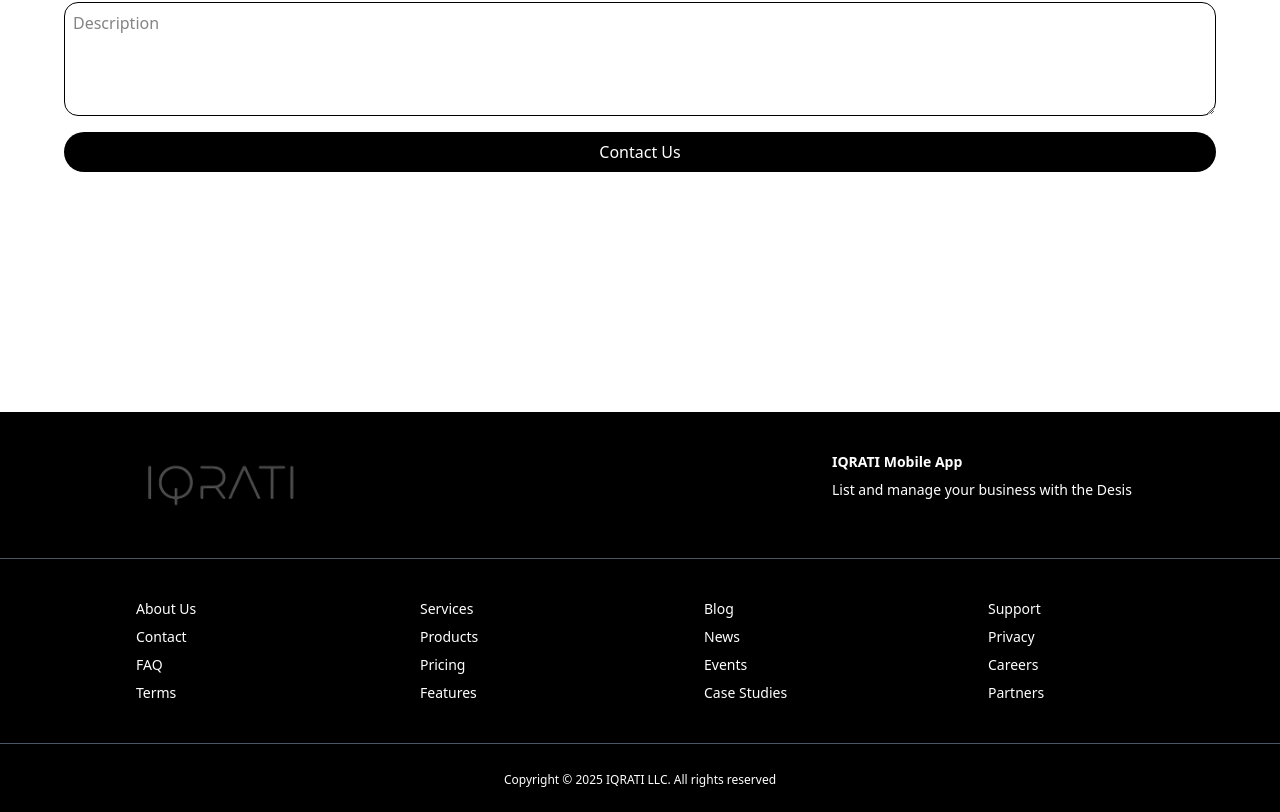
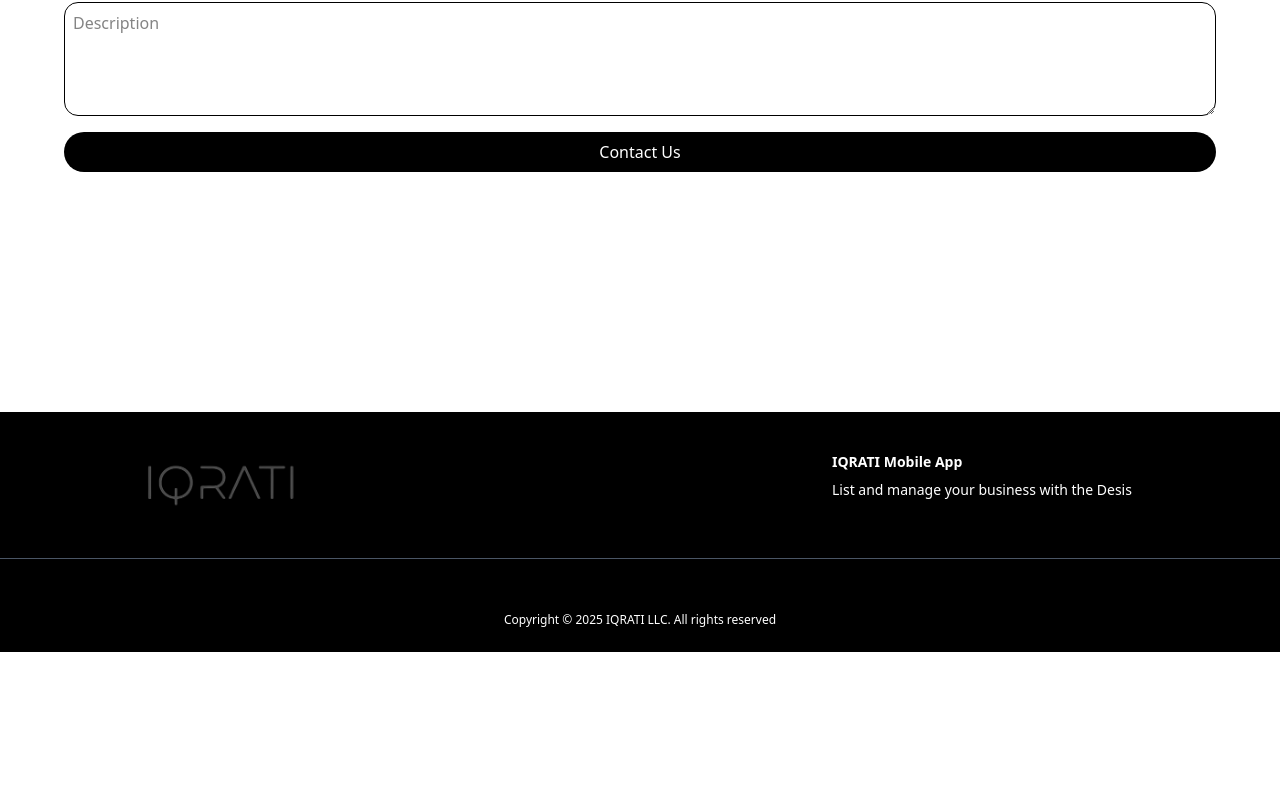
Before and after one commit to Matrixszh/Iqrati1, a Next.js app: page /Formpage in a window 1280 px wide. Shown: the part 1230-2042 px from the top of the page. After the commit the page ends 1882 px from the top, so only its background shows below. Built offline with nearby package versions, Linux system fonts and the light colour scheme; no server answers.

Commit message:
content changes made in footer

```diff
--- a/src/components/Footer.tsx
+++ b/src/components/Footer.tsx
@@ -3,7 +3,7 @@ import React from "react";
 
 const Footer = () => {
   return (
-    <footer className="flex flex-col bg-black md:-mt-[20vh] md:h-[50vh]  h-[58vh] relative">
+    <footer className="flex flex-col bg-black md:-mt-[20vh] md:h-[30vh]  h-[28vh] relative">
       <div className="flex md:gap-[40vw] gap-[10vw] px-6 md:pl-30 py-10 z-10">
         <div>
           <Image
@@ -24,97 +24,7 @@ const Footer = () => {
         </div>
       </div>
       <hr className="w-full border-gray-600" />
-      <div className="grid grid-cols-2 gap-10 p-6 pl-12 md:grid-cols-4 md:gap-4 md:pl-34 py-10 z-10">
-        <ul className="text-white text-sm 2xl:text-xl space-y-2">
-          <li>
-            <button className="text-white hover:text-gray-300 focus:outline-none cursor-pointer z-10 w-full text-left">
-              About Us
-            </button>
-          </li>
-          <li>
-            <button className="text-white hover:text-gray-300 focus:outline-none cursor-pointer z-10 w-full text-left">
-              Contact
-            </button>
-          </li>
-          <li>
-            <button className="text-white hover:text-gray-300 focus:outline-none cursor-pointer z-10 w-full text-left">
-              FAQ
-            </button>
-          </li>
-          <li>
-            <button className="text-white hover:text-gray-300 focus:outline-none cursor-pointer z-10 w-full text-left">
-              Terms
-            </button>
-          </li>
-        </ul>
-        <ul className="text-white text-sm space-y-2 2xl:text-xl">
-          <li>
-            <button className="text-white hover:text-gray-300 focus:outline-none cursor-pointer z-10 w-full text-left">
-              Services
-            </button>
-          </li>
-          <li>
-            <button className="text-white hover:text-gray-300 focus:outline-none cursor-pointer z-10 w-full text-left">
-              Products
-            </button>
-          </li>
-          <li>
-            <button className="text-white hover:text-gray-300 focus:outline-none cursor-pointer z-10 w-full text-left">
-              Pricing
-            </button>
-          </li>
-          <li>
-            <button className="text-white hover:text-gray-300 focus:outline-none cursor-pointer z-10 w-full text-left">
-              Features
-            </button>
-          </li>
-        </ul>
-        <ul className="text-white text-sm space-y-2 2xl:text-xl">
-          <li>
-            <button className="text-white hover:text-gray-300 focus:outline-none cursor-pointer z-10 w-full text-left">
-              Blog
-            </button>
-          </li>
-          <li>
-            <button className="text-white hover:text-gray-300 focus:outline-none cursor-pointer z-10 w-full text-left">
-              News
-            </button>
-          </li>
-          <li>
-            <button className="text-white hover:text-gray-300 focus:outline-none cursor-pointer z-10 w-full text-left">
-              Events
-            </button>
-          </li>
-          <li>
-            <button className="text-white hover:text-gray-300 focus:outline-none cursor-pointer z-10 w-full text-left">
-              Case Studies
-            </button>
-          </li>
-        </ul>
-        <ul className="text-white text-sm space-y-2 2xl:text-xl">
-          <li>
-            <button className="text-white hover:text-gray-300 focus:outline-none cursor-pointer z-10 w-full text-left">
-              Support
-            </button>
-          </li>
-          <li>
-            <button className="text-white hover:text-gray-300 focus:outline-none cursor-pointer z-10 w-full text-left">
-              Privacy
-            </button>
-          </li>
-          <li>
-            <button className="text-white hover:text-gray-300 focus:outline-none cursor-pointer z-10 w-full text-left">
-              Careers
-            </button>
-          </li>
-          <li>
-            <button className="text-white hover:text-gray-300 focus:outline-none cursor-pointer z-10 w-full text-left">
-              Partners
-            </button>
-          </li>
-        </ul>
-      </div>
-      <hr className="w-full border-gray-600" />
+
       <div className="absolute bottom-0 left-0 right-0 py-6 flex justify-center">
         <p className="text-white text-xs 2xl:text-sm">
           Copyright © 2025 IQRATI LLC. All rights reserved
```
